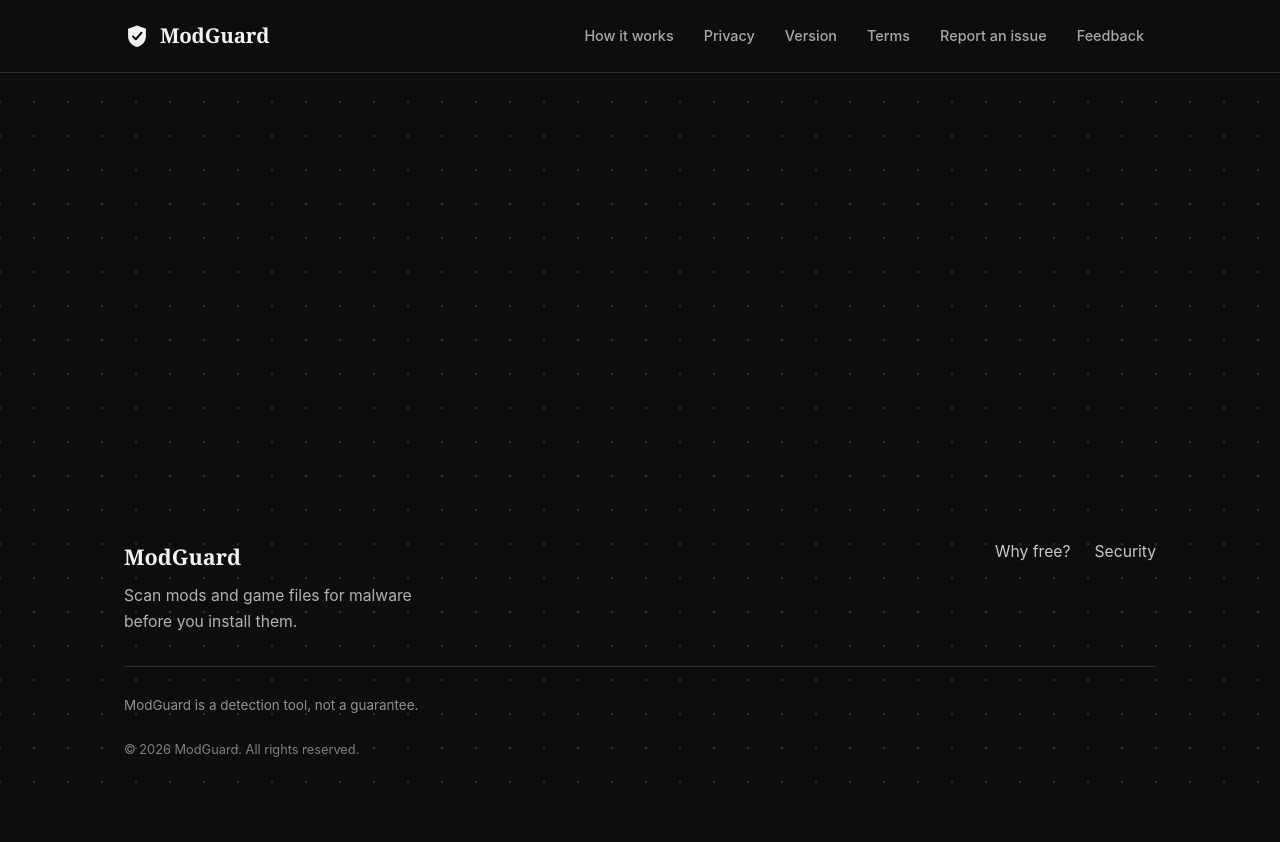
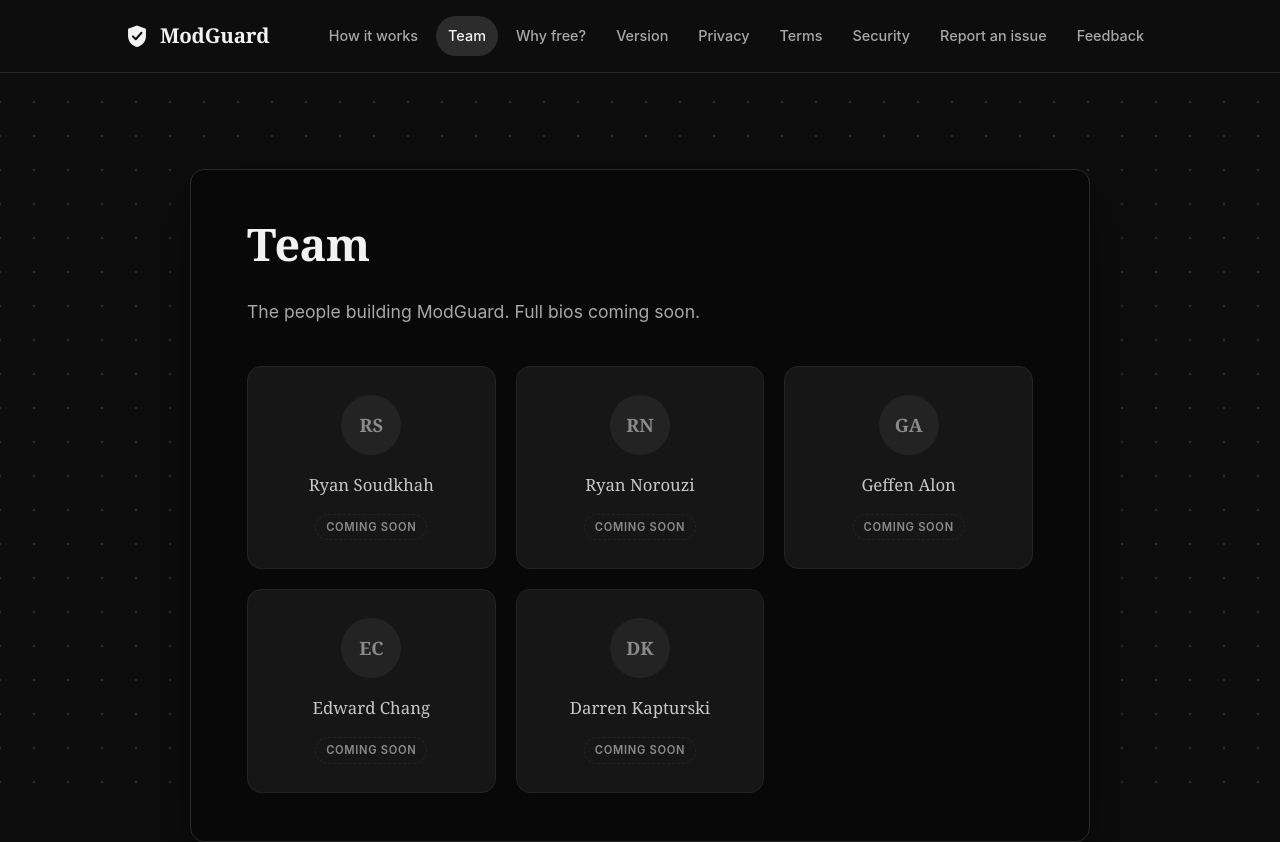
Before and after one commit to Rayan-Python/modguard-site-page, a React (Vite) app: page /team in a window 1280 px wide. Shown: the top 842 px of the page. Before the commit the page ends 800 px from the top, so only its background shows below. Built offline with nearby package versions, Linux system fonts and the light colour scheme.

Commit message:
Add team page to nav

```diff
--- a/src/App.jsx
+++ b/src/App.jsx
@@ -10,6 +10,7 @@
 import Terms from './pages/Terms.jsx'
 import Security from './pages/Security.jsx'
 import WhyFree from './pages/WhyFree.jsx'
+import Team from './pages/Team.jsx'
 
 export default function App() {
   return (
@@ -25,6 +26,7 @@
           <Route path="/terms" element={<Terms />} />
           <Route path="/security" element={<Security />} />
           <Route path="/free" element={<WhyFree />} />
+          <Route path="/team" element={<Team />} />
         </Routes>
       </main>
       <Footer />
--- a/src/components/Footer.jsx
+++ b/src/components/Footer.jsx
@@ -1,5 +1,3 @@
-import { Link } from 'react-router-dom'
-
 export default function Footer() {
   return (
     <footer className="footer">
@@ -11,15 +9,6 @@
               Scan mods and game files for malware before you install them.
             </p>
           </div>
-
-          <nav className="footer__links" aria-label="Footer">
-            <Link to="/free" className="footer__link">
-              Why free?
-            </Link>
-            <Link to="/security" className="footer__link">
-              Security
-            </Link>
-          </nav>
         </div>
 
         {/* Legal disclaimer, kept small and muted */}
--- a/src/components/NavBar.jsx
+++ b/src/components/NavBar.jsx
@@ -27,18 +27,32 @@
         </Link>
 
         <nav className="nav__links" aria-label="Primary">
+          {/* About the product */}
           <NavLink to="/how-it-works" className="nav__link">
             How it works
           </NavLink>
-          <NavLink to="/privacy" className="nav__link">
-            Privacy
+          <NavLink to="/team" className="nav__link">
+            Team
+          </NavLink>
+          <NavLink to="/free" className="nav__link">
+            Why free?
           </NavLink>
           <NavLink to="/version" className="nav__link">
             Version
           </NavLink>
+
+          {/* Legal / trust */}
+          <NavLink to="/privacy" className="nav__link">
+            Privacy
+          </NavLink>
           <NavLink to="/terms" className="nav__link">
             Terms
           </NavLink>
+          <NavLink to="/security" className="nav__link">
+            Security
+          </NavLink>
+
+          {/* Support */}
           <a
             href={`mailto:${SUPPORT_EMAIL}?subject=Report%20an%20issue`}
             className="nav__link"
--- /dev/null
+++ b/src/pages/Team.jsx
@@ -0,0 +1,41 @@
+const members = [
+  'Ryan Soudkhah',
+  'Ryan Norouzi',
+  'Geffen Alon',
+  'Edward Chang',
+  'Darren Kapturski',
+]
+
+function initials(name) {
+  return name
+    .split(' ')
+    .map((part) => part[0])
+    .join('')
+    .slice(0, 2)
+    .toUpperCase()
+}
+
+export default function Team() {
+  return (
+    <section className="doc doc--panel doc--wide">
+      <div className="container doc__inner">
+        <h1 className="doc__title">Team</h1>
+        <p className="doc__lede">
+          The people building ModGuard. Full bios coming soon.
+        </p>
+
+        <ul className="team-grid">
+          {members.map((name) => (
+            <li className="team-card" key={name}>
+              <span className="team-card__avatar" aria-hidden="true">
+                {initials(name)}
+              </span>
+              <p className="team-card__name">{name}</p>
+              <span className="team-card__badge">Coming soon</span>
+            </li>
+          ))}
+        </ul>
+      </div>
+    </section>
+  )
+}
--- a/src/styles.css
+++ b/src/styles.css
@@ -269,6 +269,10 @@
   }
 }
 
+.doc--wide .doc__inner {
+  max-width: 900px;
+}
+
 .doc__title {
   font-size: clamp(2rem, 4vw, 2.8rem);
   color: var(--ink);
@@ -385,6 +389,70 @@
   font-size: 1rem;
 }
 
+.team-grid {
+  list-style: none;
+  margin: 8px 0 0;
+  padding: 0;
+  display: grid;
+  grid-template-columns: repeat(3, 1fr);
+  gap: 20px;
+}
+
+.team-card {
+  background: var(--cream-deep);
+  border: 1px solid var(--line);
+  border-radius: var(--radius);
+  padding: 28px 20px;
+  text-align: center;
+  opacity: 0.82;
+}
+
+.team-card__avatar {
+  width: 60px;
+  height: 60px;
+  margin: 0 auto 16px;
+  border-radius: 50%;
+  background: var(--line);
+  display: flex;
+  align-items: center;
+  justify-content: center;
+  font-family: var(--serif);
+  font-size: 1.15rem;
+  font-weight: 600;
+  color: var(--ink-soft);
+}
+
+.team-card__name {
+  font-family: var(--serif);
+  font-size: 1.05rem;
+  color: var(--ink);
+  margin-bottom: 12px;
+}
+
+.team-card__badge {
+  display: inline-block;
+  font-size: 0.7rem;
+  font-weight: 600;
+  letter-spacing: 0.06em;
+  text-transform: uppercase;
+  color: var(--ink-soft);
+  border: 1px dashed var(--line);
+  border-radius: 999px;
+  padding: 3px 10px;
+}
+
+@media (max-width: 700px) {
+  .team-grid {
+    grid-template-columns: repeat(2, 1fr);
+  }
+}
+
+@media (max-width: 480px) {
+  .team-grid {
+    grid-template-columns: 1fr;
+  }
+}
+
 /* --------------------------------------------------------------- Footer --- */
 
 .footer {
```
Also changed, not shown: .claude/settings.local.json, 1 other file (tests, documents, lock files or other folders).
